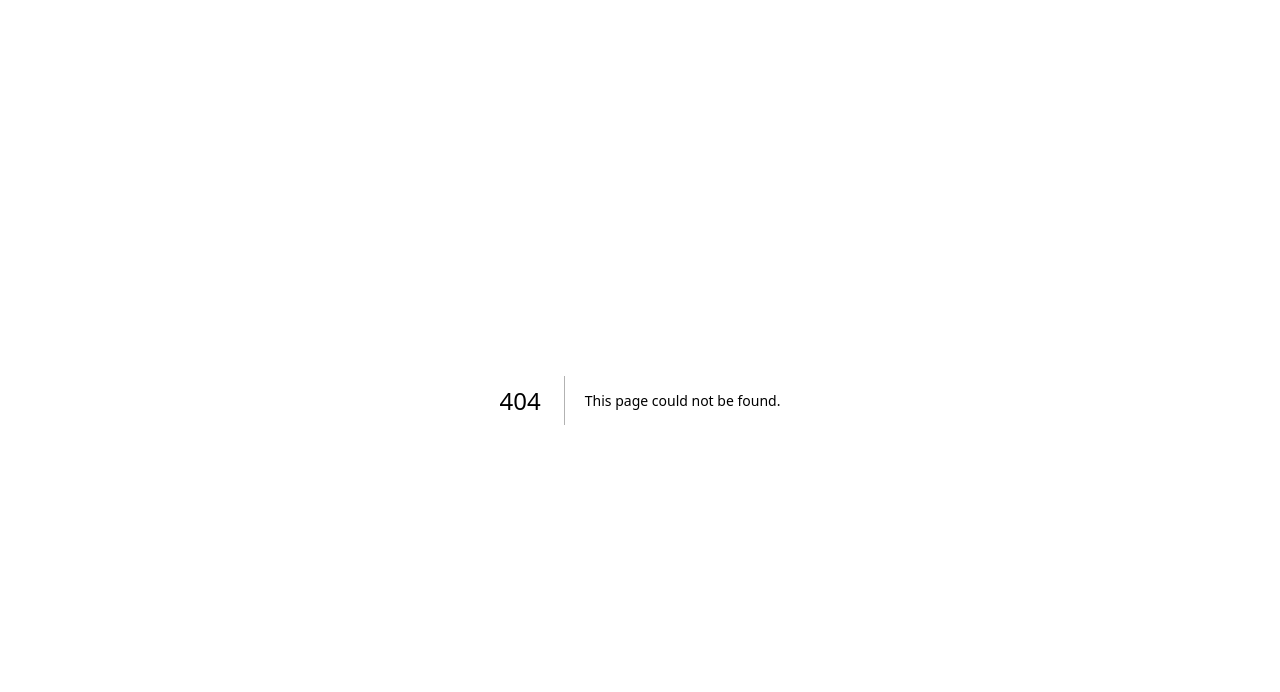
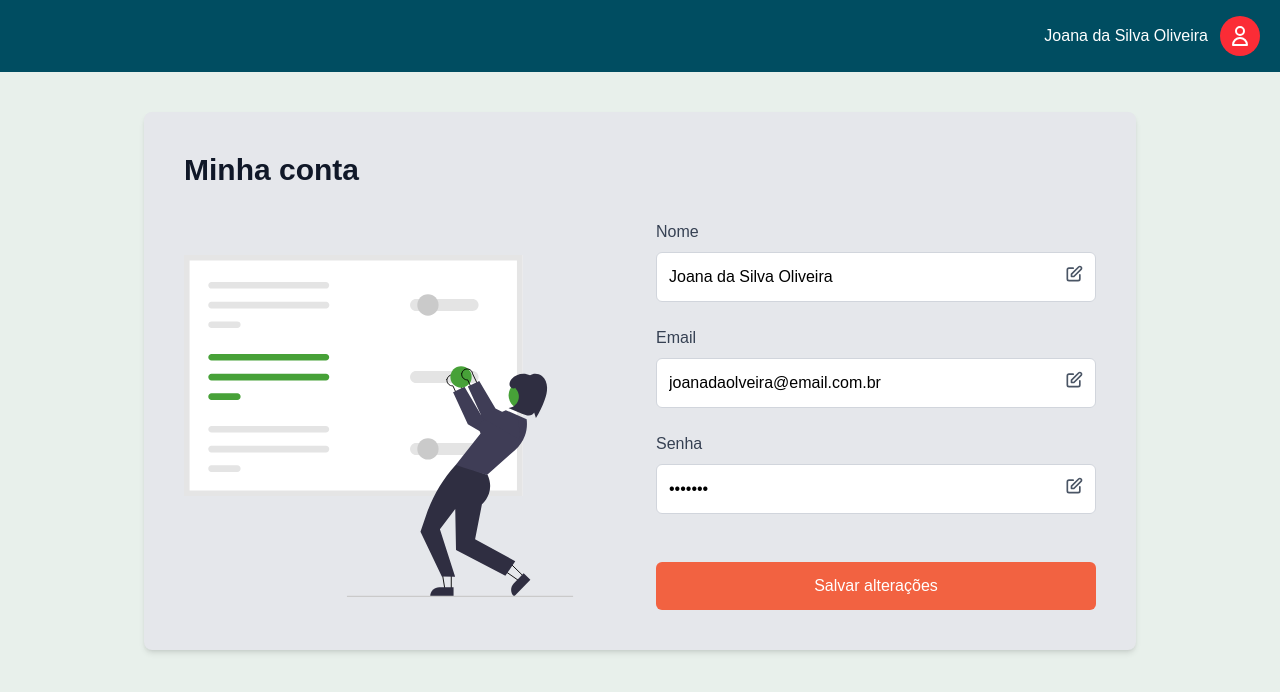
Before and after one commit to HenriqueBMoura/tech_challenge_fase_01, a Next.js app: page /my-account in a window 1280 px wide. Before the commit this address had no page. Shown: the top 692 px of the page. Built offline with nearby package versions, Linux system fonts and the light colour scheme.

Commit message:
feat: add user account management page with editable fields and illustration

```diff
--- /dev/null
+++ b/src/app/my-account/page.tsx
@@ -0,0 +1,183 @@
+// filepath: /Users/henriquemoura/Documents/GitHub/fiap-postech/tech_challenge_fase_01/src/app/minha-conta/page.tsx
+"use client";
+
+import { useState } from 'react';
+import Image from 'next/image';
+import Header from '@/components/Layouts/header';
+
+export default function MinhaContaPage() {
+  const [userData, setUserData] = useState({
+    nome: 'Joana da Silva Oliveira',
+    email: 'joanadaolveira@email.com.br',
+    senha: '•••••••'
+  });
+
+  const [isEditingName, setIsEditingName] = useState(false);
+  const [isEditingEmail, setIsEditingEmail] = useState(false);
+  const [isEditingPassword, setIsEditingPassword] = useState(false);
+
+  const [formData, setFormData] = useState({
+    nome: userData.nome,
+    email: userData.email,
+    senha: ''
+  });
+
+  const handleChange = (e: React.ChangeEvent<HTMLInputElement>) => {
+    const { name, value } = e.target;
+    setFormData(prev => ({
+      ...prev,
+      [name]: value
+    }));
+  };
+
+  const handleSaveChanges = () => {
+    setUserData({
+      nome: formData.nome || userData.nome,
+      email: formData.email || userData.email,
+      senha: formData.senha ? '•••••••' : userData.senha
+    });
+
+    // Reset editing states
+    setIsEditingName(false);
+    setIsEditingEmail(false);
+    setIsEditingPassword(false);
+
+    // Aqui você adicionaria chamadas de API para atualizar os dados no backend
+    alert('Alterações salvas com sucesso!');
+  };
+
+  return (
+    <div className="min-h-screen bg-[#e8f0eb]">
+      <Header />
+
+      <main className="max-w-5xl mx-auto px-4 py-10">
+        <div className="bg-gray-200 rounded-lg shadow-md overflow-hidden">
+          <div className="p-8 md:p-10">
+            <h1 className="text-2xl md:text-3xl font-bold text-gray-900 mb-8">Minha conta</h1>
+
+            <div className="grid md:grid-cols-2 gap-8 items-center">
+              {/* Coluna da esquerda - Ilustração */}
+              <div className="relative h-64 md:h-80">
+                <Image
+                  src="/dashboard/myaccount/ilustracao.svg"
+                  alt="Configurações de conta"
+                  width={400}
+                  height={320}
+                  className="object-contain"
+                  onError={(e) => {
+                    // Fallback se a imagem não existir
+                    const target = e.target as HTMLImageElement;
+                    target.src = "https://cdn.pixabay.com/photo/2017/01/31/20/53/robot-2027195_1280.png";
+                  }}
+                />
+              </div>
+
+              {/* Coluna da direita - Formulário */}
+              <div className="space-y-6">
+                {/* Nome */}
+                <div>
+                  <label htmlFor="nome" className="block text-gray-700 mb-2 font-medium">
+                    Nome
+                  </label>
+                  <div className="relative">
+                    <input
+                      type="text"
+                      id="nome"
+                      name="nome"
+                      value={isEditingName ? formData.nome : userData.nome}
+                      onChange={handleChange}
+                      disabled={!isEditingName}
+                      className="w-full p-3 border border-gray-300 rounded-md bg-white text-black focus:outline-none focus:ring-2 focus:ring-green-500"
+                    />
+                    <button
+                      onClick={() => setIsEditingName(!isEditingName)}
+                      className="absolute right-3 top-3 text-gray-600 hover:text-green-600"
+                      aria-label={isEditingName ? "Concluir edição do nome" : "Editar nome"}
+                    >
+                      <svg xmlns="http://www.w3.org/2000/svg" className="h-5 w-5" fill="none" viewBox="0 0 24 24" stroke="currentColor">
+                        {isEditingName ? (
+                          <path strokeLinecap="round" strokeLinejoin="round" strokeWidth={2} d="M5 13l4 4L19 7" />
+                        ) : (
+                          <path strokeLinecap="round" strokeLinejoin="round" strokeWidth={2} d="M11 5H6a2 2 0 00-2 2v11a2 2 0 002 2h11a2 2 0 002-2v-5m-1.414-9.414a2 2 0 112.828 2.828L11.828 15H9v-2.828l8.586-8.586z" />
+                        )}
+                      </svg>
+                    </button>
+                  </div>
+                </div>
+
+                {/* Email */}
+                <div>
+                  <label htmlFor="email" className="block text-gray-700 mb-2 font-medium">
+                    Email
+                  </label>
+                  <div className="relative">
+                    <input
+                      type="email"
+                      id="email"
+                      name="email"
+                      value={isEditingEmail ? formData.email : userData.email}
+                      onChange={handleChange}
+                      disabled={!isEditingEmail}
+                      className="w-full p-3 border border-gray-300 rounded-md bg-white text-black focus:outline-none focus:ring-2 focus:ring-green-500"
+                    />
+                    <button
+                      onClick={() => setIsEditingEmail(!isEditingEmail)}
+                      className="absolute right-3 top-3 text-gray-600 hover:text-green-600"
+                      aria-label={isEditingEmail ? "Concluir edição do email" : "Editar email"}
+                    >
+                      <svg xmlns="http://www.w3.org/2000/svg" className="h-5 w-5" fill="none" viewBox="0 0 24 24" stroke="currentColor">
+                        {isEditingEmail ? (
+                          <path strokeLinecap="round" strokeLinejoin="round" strokeWidth={2} d="M5 13l4 4L19 7" />
+                        ) : (
+                          <path strokeLinecap="round" strokeLinejoin="round" strokeWidth={2} d="M11 5H6a2 2 0 00-2 2v11a2 2 0 002 2h11a2 2 0 002-2v-5m-1.414-9.414a2 2 0 112.828 2.828L11.828 15H9v-2.828l8.586-8.586z" />
+                        )}
+                      </svg>
+                    </button>
+                  </div>
+                </div>
+
+                {/* Senha */}
+                <div>
+                  <label htmlFor="senha" className="block text-gray-700 mb-2 font-medium">
+                    Senha
+                  </label>
+                  <div className="relative">
+                    <input
+                      type="password"
+                      id="senha"
+                      name="senha"
+                      value={isEditingPassword ? formData.senha : userData.senha}
+                      onChange={handleChange}
+                      disabled={!isEditingPassword}
+                      className="w-full p-3 border border-gray-300 rounded-md bg-white text-black focus:outline-none focus:ring-2 focus:ring-green-500"
+                    />
+                    <button
+                      onClick={() => setIsEditingPassword(!isEditingPassword)}
+                      className="absolute right-3 top-3 text-gray-600 hover:text-green-600"
+                      aria-label={isEditingPassword ? "Concluir edição da senha" : "Editar senha"}
+                    >
+                      <svg xmlns="http://www.w3.org/2000/svg" className="h-5 w-5" fill="none" viewBox="0 0 24 24" stroke="currentColor">
+                        {isEditingPassword ? (
+                          <path strokeLinecap="round" strokeLinejoin="round" strokeWidth={2} d="M5 13l4 4L19 7" />
+                        ) : (
+                          <path strokeLinecap="round" strokeLinejoin="round" strokeWidth={2} d="M11 5H6a2 2 0 00-2 2v11a2 2 0 002 2h11a2 2 0 002-2v-5m-1.414-9.414a2 2 0 112.828 2.828L11.828 15H9v-2.828l8.586-8.586z" />
+                        )}
+                      </svg>
+                    </button>
+                  </div>
+                </div>
+
+                <button
+                  onClick={handleSaveChanges}
+                  className="w-full bg-[#f26241] hover:bg-[#e04e30] text-white font-medium py-3 px-6 rounded-md transition-colors mt-6"
+                >
+                  Salvar alterações
+                </button>
+              </div>
+            </div>
+          </div>
+        </div>
+      </main>
+    </div>
+  );
+}
```
Also changed, not shown: public/dashboard/myaccount/Ilustracao.svg (added).
